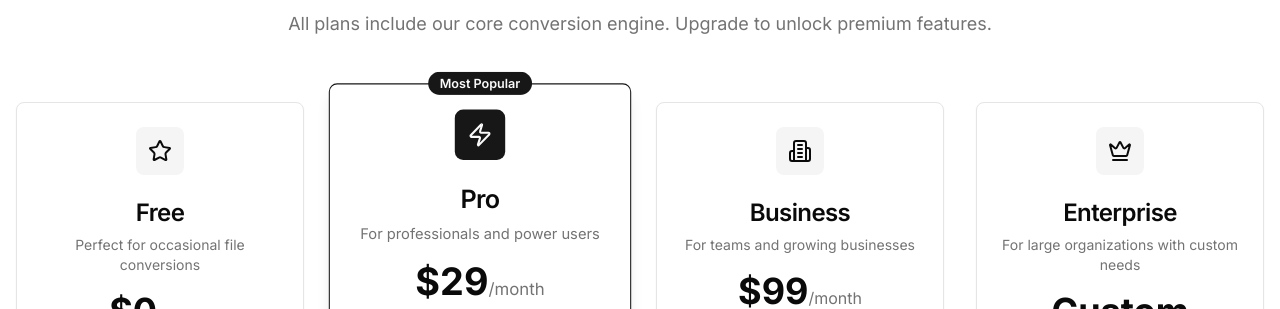
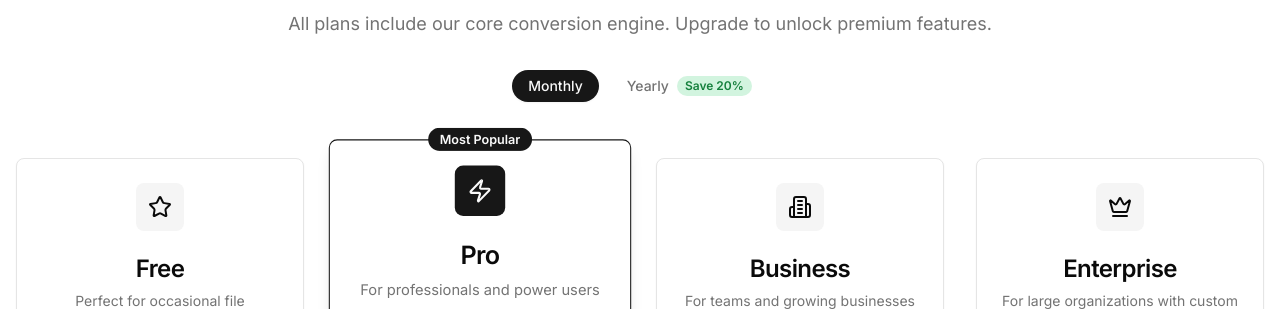
Before and after one commit to hamdiouni/fileconverter-frontend, a Next.js app: page /pricing in a window 1280 px wide. Shown: the part 491-800 px from the top of the page. Built offline with nearby package versions, Linux system fonts and the light colour scheme; no server answers.

Commit message:
feat(pricing): add monthly/yearly interval billing switch and stripe checkout integration

```diff
--- a/components/pricing/pricing-plans.tsx
+++ b/components/pricing/pricing-plans.tsx
@@ -9,14 +9,37 @@ import Link from 'next/link';
 import { getAccessToken } from '@/lib/api-client';
 import { toast } from 'sonner';
 
-// Stripe price IDs — set real IDs in NEXT_PUBLIC_STRIPE_* env vars
-const STRIPE_PRICE_IDS: Record<string, string> = {
-  pro:      process.env.NEXT_PUBLIC_STRIPE_PRICE_PRO      ?? 'price_pro_monthly',
-  business: process.env.NEXT_PUBLIC_STRIPE_PRICE_BUSINESS  ?? 'price_business_monthly',
+// Stripe price IDs configured for both monthly and yearly intervals
+const STRIPE_PRICES = {
+  pro: {
+    monthly: {
+      price: '$29',
+      period: '/month',
+      stripePrice: process.env.NEXT_PUBLIC_STRIPE_PRICE_PRO_MONTHLY ?? process.env.NEXT_PUBLIC_STRIPE_PRICE_PRO ?? 'price_pro_monthly',
+    },
+    yearly: {
+      price: '$24',
+      period: '/month, billed yearly',
+      stripePrice: process.env.NEXT_PUBLIC_STRIPE_PRICE_PRO_YEARLY ?? 'price_pro_yearly',
+    },
+  },
+  business: {
+    monthly: {
+      price: '$99',
+      period: '/month',
+      stripePrice: process.env.NEXT_PUBLIC_STRIPE_PRICE_BUSINESS_MONTHLY ?? process.env.NEXT_PUBLIC_STRIPE_PRICE_BUSINESS ?? 'price_business_monthly',
+    },
+    yearly: {
+      price: '$79',
+      period: '/month, billed yearly',
+      stripePrice: process.env.NEXT_PUBLIC_STRIPE_PRICE_BUSINESS_YEARLY ?? 'price_business_yearly',
+    },
+  },
 };
 
-const plans = [
+const basePlans = [
   {
+    id: 'free',
     name: 'Free',
     price: '$0',
     period: '/month',
@@ -32,13 +55,11 @@ const plans = [
     ],
     cta: 'Get Started Free',
     href: '/auth/signup',
-    stripePrice: null,
     popular: false
   },
   {
+    id: 'pro',
     name: 'Pro',
-    price: '$29',
-    period: '/month',
     description: 'For professionals and power users',
     icon: Zap,
     features: [
@@ -53,13 +74,11 @@ const plans = [
     ],
     cta: 'Start Pro Trial',
     href: '/auth/signup?plan=pro',
-    stripePrice: STRIPE_PRICE_IDS['pro'],
     popular: true
   },
   {
+    id: 'business',
     name: 'Business',
-    price: '$99',
-    period: '/month',
     description: 'For teams and growing businesses',
     icon: Building2,
     features: [
@@ -76,10 +95,10 @@ const plans = [
     ],
     cta: 'Start Business Trial',
     href: '/auth/signup?plan=business',
-    stripePrice: STRIPE_PRICE_IDS['business'],
     popular: false
   },
   {
+    id: 'enterprise',
     name: 'Enterprise',
     price: 'Custom',
     period: '',
@@ -101,7 +120,6 @@ const plans = [
     ],
     cta: 'Contact Sales',
     href: '/contact-sales',
-    stripePrice: null,
     popular: false
   }
 ];
@@ -137,13 +155,14 @@ async function startCheckout(priceId: string): Promise<void> {
 }
 
 export function PricingPlans() {
+  const [billingInterval, setBillingInterval] = useState<'monthly' | 'yearly'>('monthly');
   const [loading, setLoading] = useState<string | null>(null);
 
-  const handlePlanClick = async (plan: typeof plans[number]) => {
-    if (!plan.stripePrice) return; // Free or Enterprise — let Link handle it
-    setLoading(plan.name);
+  const handlePlanClick = async (planName: string, stripePrice: string | null) => {
+    if (!stripePrice) return; // Free or Enterprise — let Link handle it
+    setLoading(planName);
     try {
-      await startCheckout(plan.stripePrice);
+      await startCheckout(stripePrice);
     } catch (err) {
       toast.error((err as Error).message ?? 'Failed to start checkout. Please try again.');
       setLoading(null);
@@ -153,7 +172,7 @@ export function PricingPlans() {
   return (
     <section className="py-20">
       <div className="container mx-auto px-4">
-        <div className="text-center mb-16">
+        <div className="text-center mb-8">
           <h2 className="text-3xl md:text-4xl font-bold mb-4">
             Choose Your Plan
           </h2>
@@ -162,10 +181,47 @@ export function PricingPlans() {
           </p>
         </div>
 
+        {/* Billing Interval Toggle */}
+        <div className="flex items-center justify-center gap-3 mb-14">
+          <button
+            type="button"
+            onClick={() => setBillingInterval('monthly')}
+            className={`px-4 py-1.5 rounded-full text-sm font-medium transition-all ${
+              billingInterval === 'monthly'
+                ? 'bg-primary text-primary-foreground shadow-sm'
+                : 'text-muted-foreground hover:text-foreground'
+            }`}
+          >
+            Monthly
+          </button>
+          <button
+            type="button"
+            onClick={() => setBillingInterval('yearly')}
+            className={`px-4 py-1.5 rounded-full text-sm font-medium transition-all flex items-center gap-2 ${
+              billingInterval === 'yearly'
+                ? 'bg-primary text-primary-foreground shadow-sm'
+                : 'text-muted-foreground hover:text-foreground'
+            }`}
+          >
+            <span>Yearly</span>
+            <span className="text-xs px-2 py-0.5 rounded-full bg-green-500/20 text-green-700 dark:text-green-300 font-semibold">
+              Save 20%
+            </span>
+          </button>
+        </div>
+
         <div className="grid grid-cols-1 md:grid-cols-2 lg:grid-cols-4 gap-8 max-w-7xl mx-auto">
-          {plans.map((plan) => {
+          {basePlans.map((plan) => {
             const IconComponent = plan.icon;
             const isLoading = loading === plan.name;
+            const isPro = plan.id === 'pro';
+            const isBusiness = plan.id === 'business';
+            const tierConfig = isPro ? STRIPE_PRICES.pro[billingInterval] : isBusiness ? STRIPE_PRICES.business[billingInterval] : null;
+
+            const priceDisplay = tierConfig ? tierConfig.price : plan.price;
+            const periodDisplay = tierConfig ? tierConfig.period : plan.period;
+            const stripePrice = tierConfig ? tierConfig.stripePrice : null;
+
             return (
               <Card
                 key={plan.name}
@@ -195,8 +251,8 @@ export function PricingPlans() {
 
                 <CardContent className="text-center">
                   <div className="mb-6">
-                    <span className="text-4xl font-bold">{plan.price}</span>
-                    <span className="text-muted-foreground">{plan.period}</span>
+                    <span className="text-4xl font-bold">{priceDisplay}</span>
+                    <span className="text-muted-foreground text-sm ml-1">{periodDisplay}</span>
                   </div>
 
                   <ul className="space-y-3 mb-8 text-left">
@@ -208,8 +264,7 @@ export function PricingPlans() {
                     ))}
                   </ul>
 
-                  {/* Stripe-wired plans get an onClick handler; others get an href */}
-                  {plan.stripePrice ? (
+                  {stripePrice ? (
                     <Button
                       className={`w-full gap-2 ${
                         plan.popular
@@ -217,7 +272,7 @@ export function PricingPlans() {
                           : 'bg-secondary hover:bg-secondary/90'
                       }`}
                       disabled={!!loading}
-                      onClick={() => handlePlanClick(plan)}
+                      onClick={() => handlePlanClick(plan.name, stripePrice)}
                     >
                       {isLoading && <Loader2 className="h-4 w-4 animate-spin" />}
                       {plan.cta}
```
Also changed, not shown: 2 other files (tests, documents, lock files or other folders).
